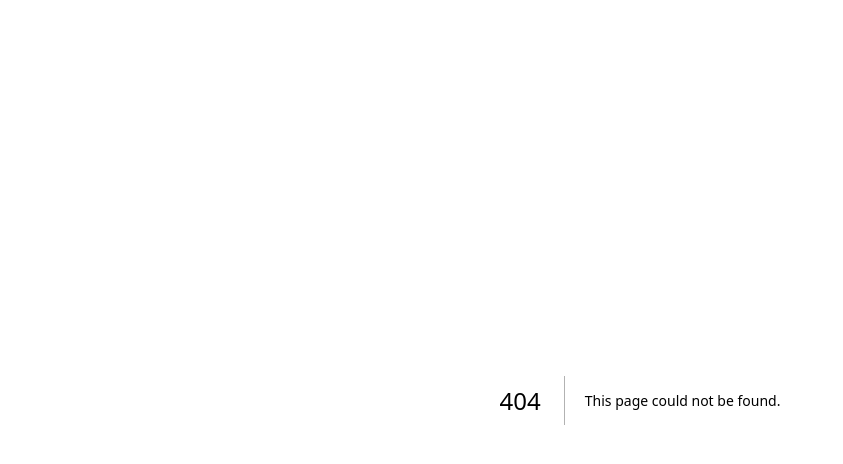
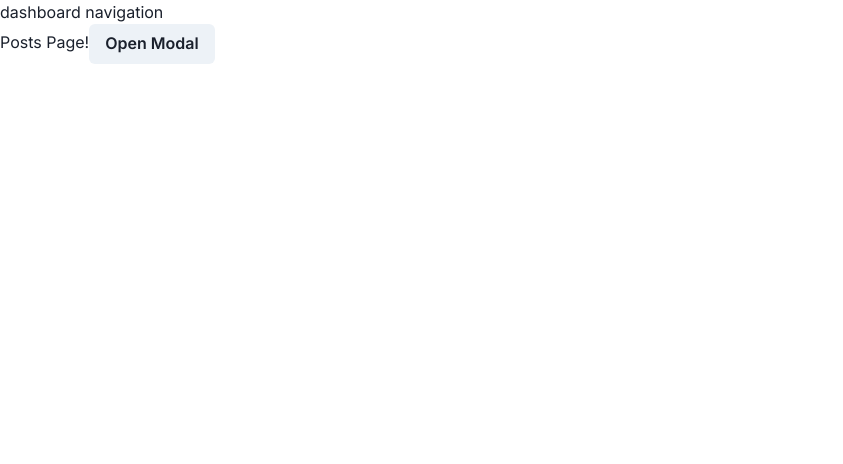
Before and after one commit to Francomitoire/poc-next, a Next.js app: page /dashboard/posts in a window 1280 px wide. Before the commit this address had no page. Shown: the top 464 px of the page, without its empty margins (0-843 px from the left). Built offline with nearby package versions, Linux system fonts and the light colour scheme.

Commit message:
feat: install chakra

```diff
--- /dev/null
+++ b/app/components/modal/index.js
@@ -0,0 +1,37 @@
+"use client";
+import {
+  Button,
+  Modal,
+  ModalOverlay,
+  ModalContent,
+  ModalHeader,
+  ModalCloseButton,
+  ModalBody,
+  ModalFooter,
+  useDisclosure,
+} from "@chakra-ui/react";
+
+export default function CustomModal() {
+  const { isOpen, onOpen, onClose } = useDisclosure();
+  return (
+    <>
+      <Button onClick={onOpen}>Open Modal</Button>
+
+      <Modal isOpen={isOpen} onClose={onClose}>
+        <ModalOverlay />
+        <ModalContent>
+          <ModalHeader>Modal Title</ModalHeader>
+          <ModalCloseButton />
+          <ModalBody>Body</ModalBody>
+
+          <ModalFooter>
+            <Button colorScheme="blue" mr={3} onClick={onClose}>
+              Close
+            </Button>
+            <Button variant="ghost">Secondary Action</Button>
+          </ModalFooter>
+        </ModalContent>
+      </Modal>
+    </>
+  );
+}
--- /dev/null
+++ b/app/dashboard/posts/page.tsx
@@ -0,0 +1,11 @@
+import Modal from "@/app/components/modal";
+
+// `app/dashboard/page.tsx` is the UI for the `/dashboard` URL
+export default function Page() {
+  return (
+    <div>
+      Posts Page!
+      <Modal />
+    </div>
+  );
+}
--- /dev/null
+++ b/app/dashboard/user/@modal/(..)posts/page.tsx
@@ -0,0 +1,6 @@
+// `app/dashboard/page.tsx` is the UI for the `/dashboard` URL
+import Modal from "../../../../components/modal";
+export default function Page() {
+  console.log("INTERCEPTANDO");
+  return <Modal />;
+}
--- a/app/layout.tsx
+++ b/app/layout.tsx
@@ -1,6 +1,6 @@
 import "./globals.css";
 import { Inter } from "next/font/google";
-
+import ThemeProvider from "./theme-provider";
 const inter = Inter({ subsets: ["latin"] });
 
 export const metadata = {
@@ -15,7 +15,9 @@
 }) {
   return (
     <html lang="en">
-      <body className={inter.className}>{children}</body>
+      <body className={inter.className}>
+        <ThemeProvider>{children}</ThemeProvider>
+      </body>
     </html>
   );
 }
--- /dev/null
+++ b/app/theme-provider.tsx
@@ -0,0 +1,13 @@
+"use client";
+import * as React from "react";
+
+// 1. import `ChakraProvider` component
+import { ChakraProvider } from "@chakra-ui/react";
+
+export default function RootLayout({
+  children,
+}: {
+  children: React.ReactNode;
+}) {
+  return <ChakraProvider>{children} </ChakraProvider>;
+}
--- a/package.json
+++ b/package.json
@@ -9,11 +9,15 @@
     "lint": "next lint"
   },
   "dependencies": {
+    "@chakra-ui/react": "^2.7.0",
+    "@emotion/react": "^11.11.0",
+    "@emotion/styled": "^11.11.0",
     "@types/node": "20.2.5",
     "@types/react": "18.2.8",
     "@types/react-dom": "18.2.4",
     "eslint": "8.42.0",
     "eslint-config-next": "13.4.4",
+    "framer-motion": "^10.12.16",
     "next": "13.4.4",
     "react": "18.2.0",
     "react-dom": "18.2.0",
```
Also changed, not shown: app/dashboard/user/page.tsx (+4 -3 lines), 1 other file (tests, documents, lock files or other folders).
